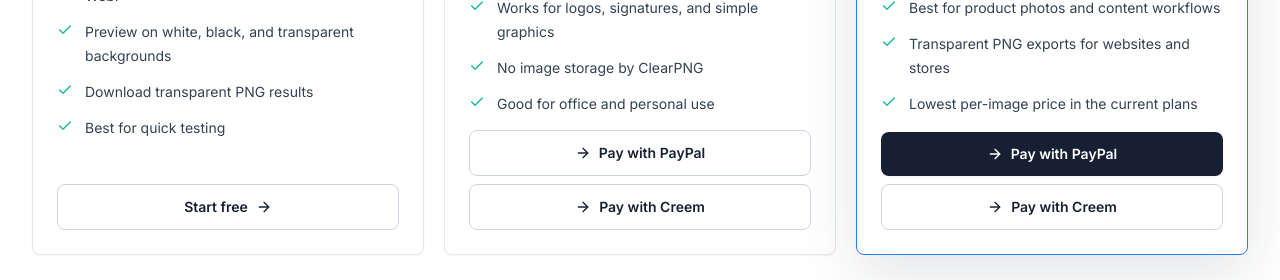
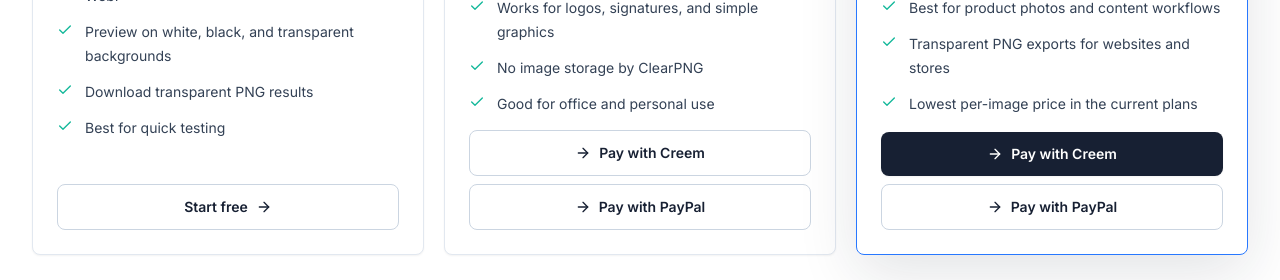
Before and after one commit to huoguo0913/clear-png, a Next.js app: page /pricing in a window 1280 px wide. Shown: the part 880-1160 px from the top of the page. Built offline with nearby package versions, Linux system fonts and the light colour scheme; no server answers.

Commit message:
fix: prioritize Creem checkout

```diff
--- a/app/pricing/page.tsx
+++ b/app/pricing/page.tsx
@@ -253,15 +253,13 @@
                     <div className="mt-auto grid gap-2">
                       <PricingCheckoutButton
                         plan={plan.planId}
+                        provider="creem"
                         featured={plan.featured}
                       >
+                        Pay with Creem
+                      </PricingCheckoutButton>
+                      <PricingCheckoutButton plan={plan.planId}>
                         Pay with PayPal
-                      </PricingCheckoutButton>
-                      <PricingCheckoutButton
-                        plan={plan.planId}
-                        provider="creem"
-                      >
-                        Pay with Creem
                       </PricingCheckoutButton>
                     </div>
                   ) : (
```
